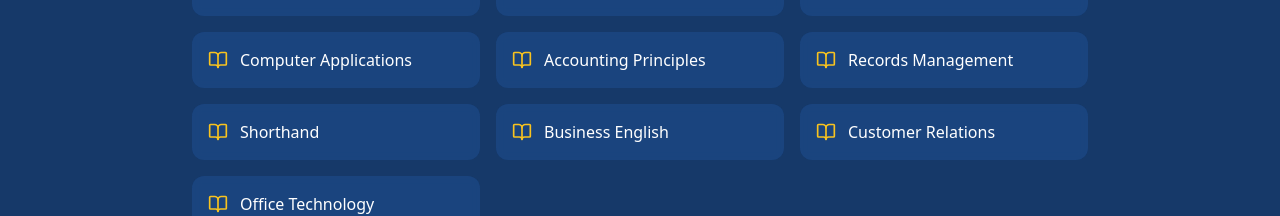
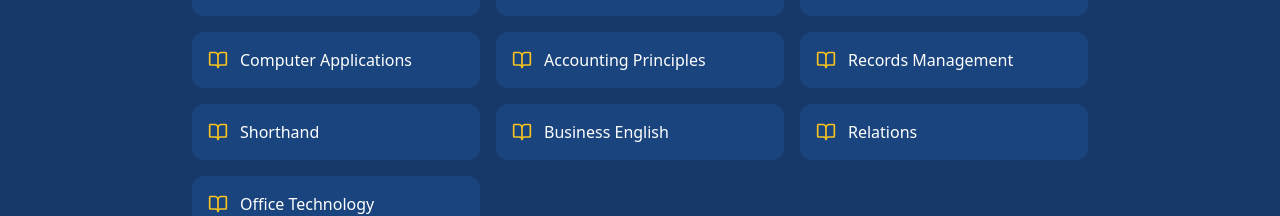
Before and after one commit to agondezejoshuasamuel-opsOPS/duhaga-secretary-school1, a React (Vite) app: page / in a window 1280 px wide. Shown: the part 2289-2505 px from the top of the page. Built offline with nearby package versions, Linux system fonts and the light colour scheme; the HTML template or start-up script is replaced by a standard one.

Commit message:
Visual edit in Lovable

```diff
--- a/src/pages/Index.tsx
+++ b/src/pages/Index.tsx
@@ -35,7 +35,7 @@ const Index = () => {
     "Records Management",
     "Shorthand",
     "Business English",
-    "Customer Relations",
+    "Relations",
     "Office Technology",
   ];
 
```
